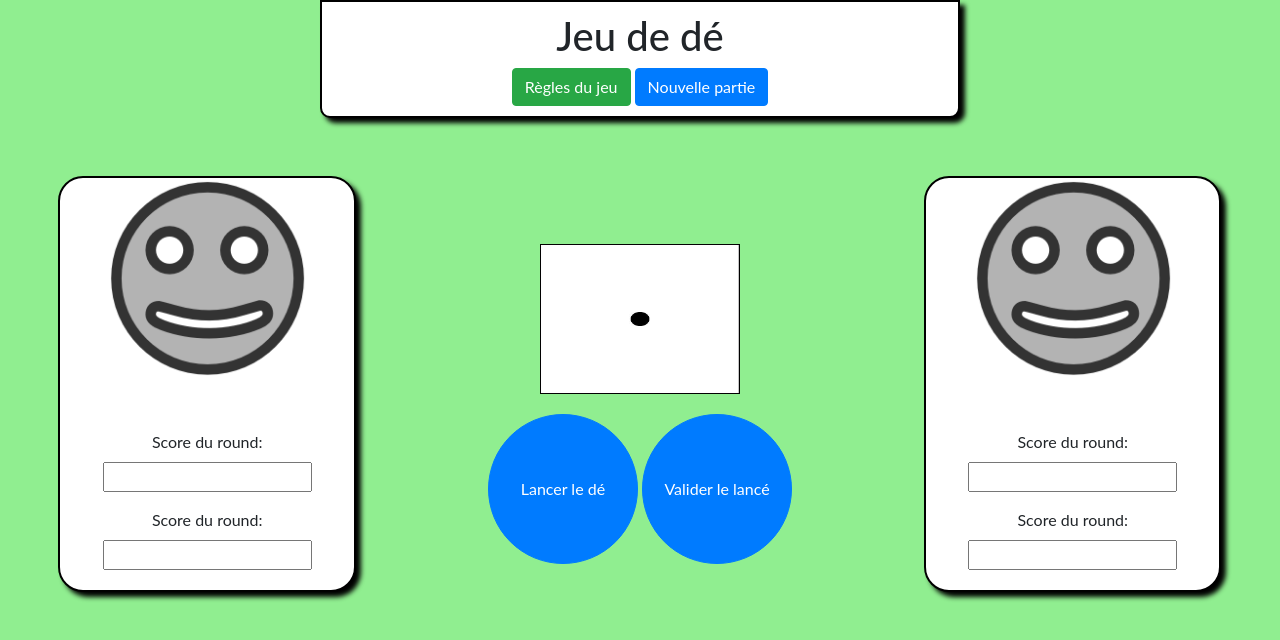
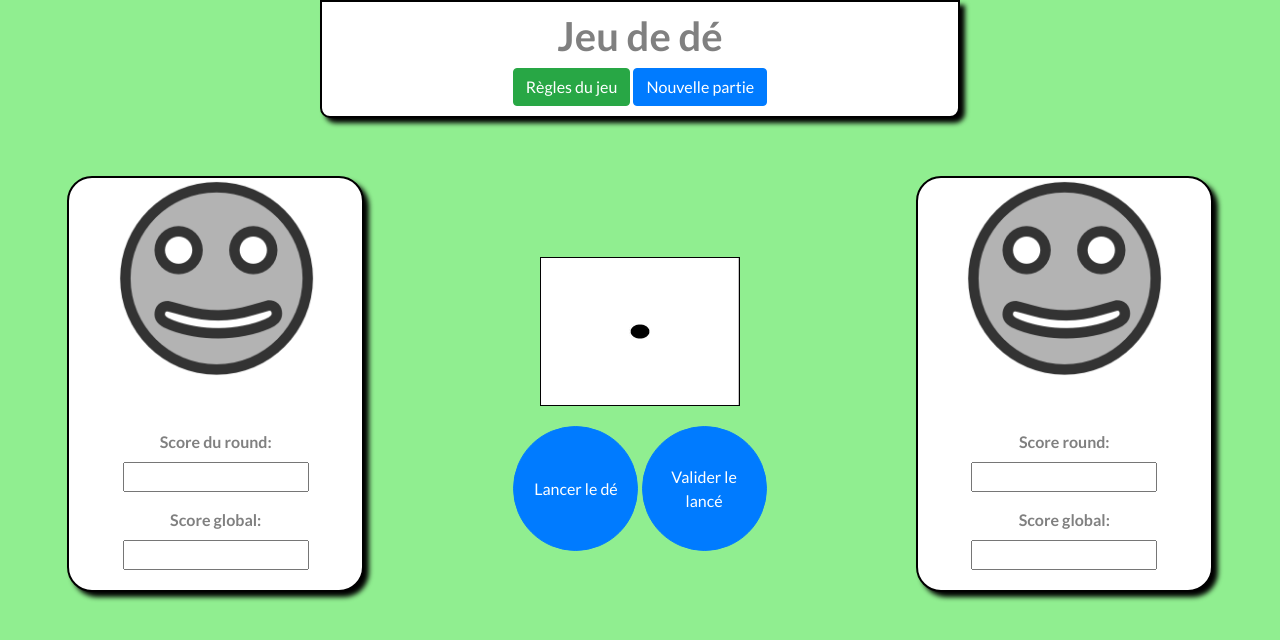
Before and after one commit to Brunod32/lejeudede, a PHP site: page / in a window 1280 px wide. Shown: the top 640 px of the page. Run offline with PHP 8.4, Linux system fonts and the light colour scheme.

Commit message:
Add the good font

```diff
--- a/index.html
+++ b/index.html
@@ -4,8 +4,10 @@
   <meta charset="UTF-8">
   <meta http-equiv="X-UA-Compatible" content="IE=edge">
   <meta name="viewport" content="width=device-width, initial-scale=1.0">
-  <!--  Bootstrap  -->
+    <!--  Bootstrap  -->
   <link rel="stylesheet" href="https://stackpath.bootstrapcdn.com/bootstrap/4.3.1/css/bootstrap.min.css" integrity="sha384-ggOyR0iXCbMQv3Xipma34MD+dH/1fQ784/j6cY/iJTQUOhcWr7x9JvoRxT2MZw1T" crossorigin="anonymous">
+    <!--  Google-->
+  <link href='http://fonts.googleapis.com/css?family=Lato:400,700' rel='stylesheet' type='text/css'>
     <!--  Style CSS personnel  -->
   <link rel="stylesheet" href="style.css">
   <title>Le jeux de dé</title>
@@ -84,10 +86,12 @@
           <h5 class="card-title" id="name1"></h5>
           <p class="card-text" id="round1">
             <label for="currentScore1">Score du round:</label>
+            <br>
             <input type="text" id="currentScore1">
           </p>
           <p class="card-text" id="global1">
-            <label for="globalScore1">Score du round:</label>
+            <label for="globalScore1">Score global:</label>
+            <br>
             <input type="text" id="globalScore1">
           </p>
         </div>
@@ -111,11 +115,13 @@
         <div class="card-body">
           <h5 class="card-title" id="name2"></h5>
           <p class="card-text" id="round2">
-            <label for="currentScore2">Score du round:</label>
+            <label for="currentScore2">Score round:</label>
+            <br>
             <input type="text" id="currentScore2">
           </p>
           <p class="card-text" id="global2">
-            <label for="globalScore2">Score du round:</label>
+            <label for="globalScore2">Score global:</label>
+            <br>
             <input type="text" id="globalScore2">
           </p>
         </div>
--- a/script.js
+++ b/script.js
@@ -55,7 +55,7 @@ avatarPlayer2.addEventListener('click', function() {
   }
 });
 
-
+// fonction lancement du dé
 function effectuerLanceDe() {
   roll.addEventListener('click', lanceDe);
 };
@@ -82,4 +82,5 @@ function lanceDe() {
   }
 
   diceSound.play();
+
 };
--- a/style.css
+++ b/style.css
@@ -1,10 +1,12 @@
 body {
   background-color: lightgreen;
-  font-family: lato;
+  font-family: Lato, Helvetica, sans-serif;
 }
 
 h1 {
   text-align: center;
+  font-weight: 700;
+  color: grey;
 }
 
 #intro {
@@ -30,8 +32,8 @@ h1 {
 
 #roll,
 #hold {
-  width: 150px;
-  height: 150px;
+  width: 125px;
+  height: 125px;
   border-radius: 50%;
   }
 
@@ -54,9 +56,19 @@ img {
 }
 
 .card-title {
-  font-weight: 800;
+  font-weight: 700;
 }
 
 audio {
   display: none;
 }
+
+#name1,
+#name2,
+#round1,
+#global1,
+#round2,
+#global2 {
+  font-weight: 1000;
+  color: grey;
+}
```
